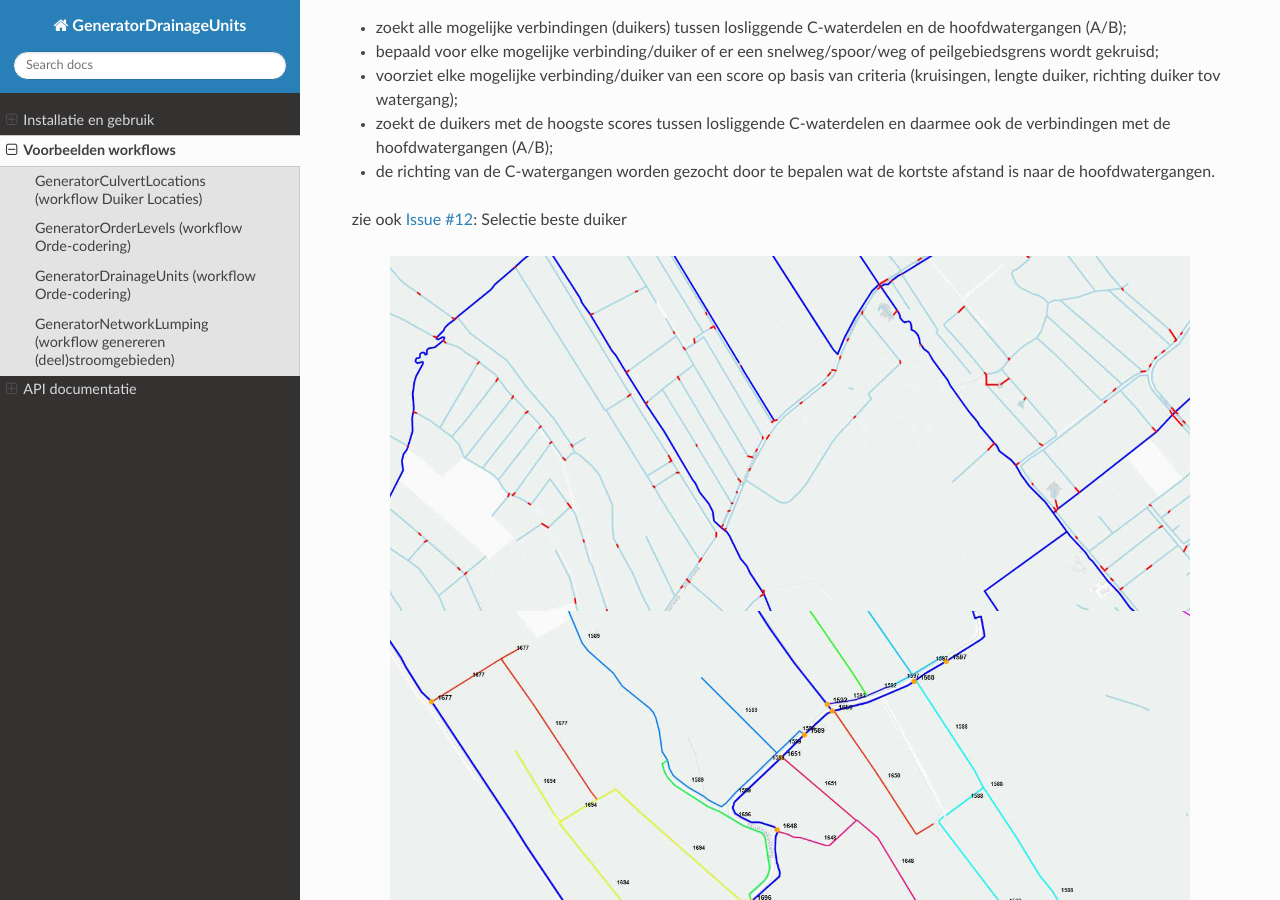
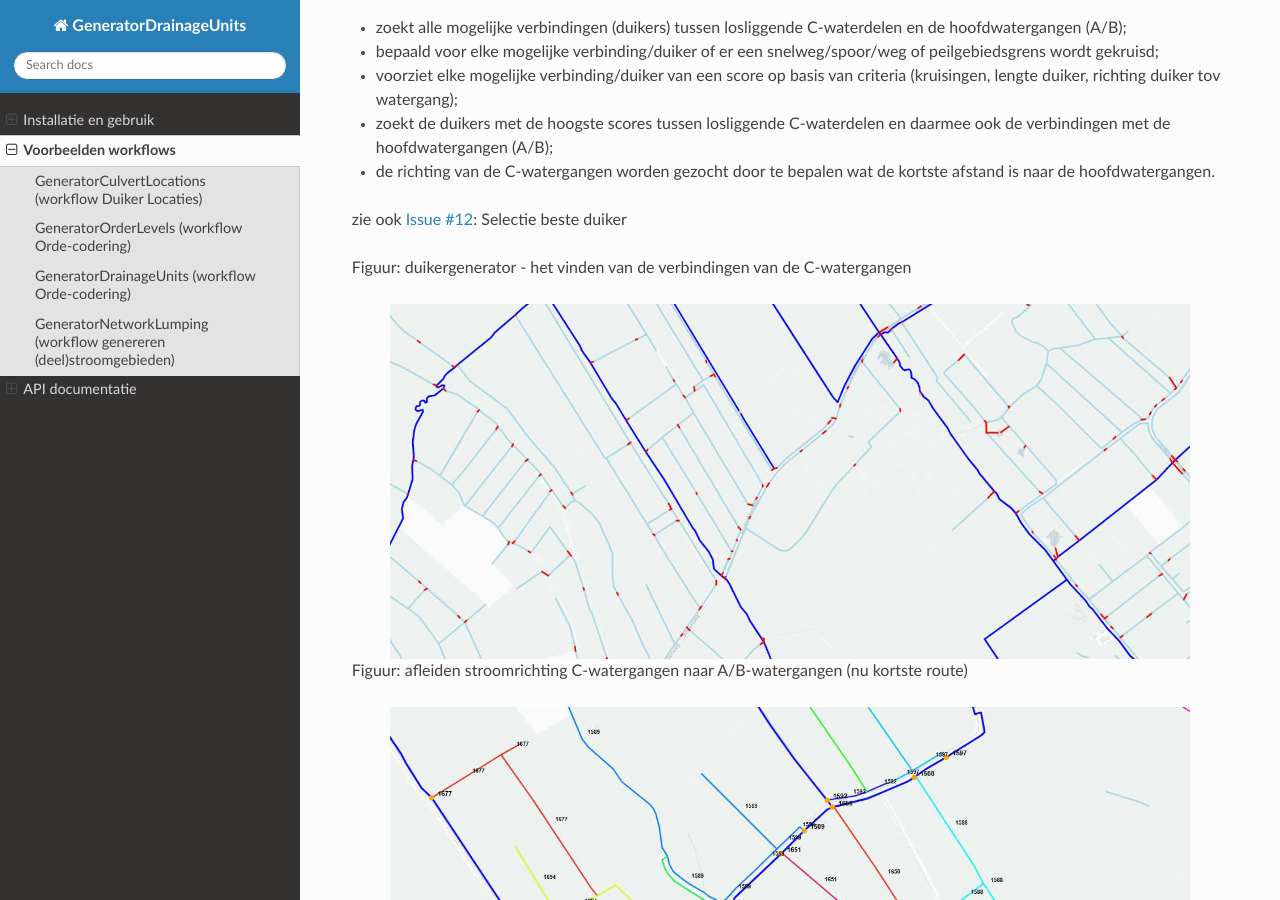
Before and after one commit to Sweco-NL/damo_afvoergebiedaanvoergebied, a Sphinx documentation site: the page built from docs/some_examples.rst, in a window 1280 px wide and 900 px high, scrolled down 320 px. Built offline with Sphinx 7.4.7 and the Read the Docs theme 3.1.0, drawn with Linux system fonts in a browser that asks for light colours; some of the changed text lies outside the part shown.

Commit message:
update figures

```diff
--- a/docs/some_examples.rst
+++ b/docs/some_examples.rst
@@ -15,13 +15,17 @@
 
 zie ook `Issue #12 <https://github.com/Sweco-NL/generator_drainage_units/issues/12#issuecomment-2446702722>`_: Selectie beste duiker
 
+Figuur: duikergenerator - het vinden van de verbindingen van de C-watergangen
+
 .. image:: _static/generator_culvert_locations_1.jpg
-    :alt: Generator Culvert Locations (workflow duiker locaties)
+    :alt: Generator Order Levels (workflow duiker-generator)
     :width: 800px
     :align: center
 
+Figuur: afleiden stroomrichting C-watergangen naar A/B-watergangen (nu kortste route)
+
 .. image:: _static/generator_culvert_locations_2.jpg
-    :alt: Generator Culvert Locations (workflow duiker locaties)
+    :alt: Generator Order Levels (workflow duiker-generator)
     :width: 800px
     :align: center
 
@@ -47,10 +51,14 @@
 * `Issue #18 <https://github.com/Sweco-NL/generator_drainage_units/issues/18#issue-2629773652>`_: Definitie orde C watergangen
 * `Issue #19 <https://github.com/Sweco-NL/generator_drainage_units/issues/20#issuecomment-2558543651>`_: Definitie orde-codering
 
-.. image:: _static/generator_culvert_locations_1.jpg
+Figuur: Afleiden orde nummer van de A/B watergangen
+
+.. image:: _static/generator_order_levels_1.jpg
     :alt: Generator Order Levels (workflow orde-codering)
     :width: 800px
     :align: center
+
+Figuur: Afleiden orde codering van de A/B watergangen
 
 .. image:: _static/generator_culvert_locations_2.jpg
     :alt: Generator Order Levels (workflow orde-codering)
@@ -68,10 +76,14 @@
 * punt 2
 * punt 3
 
+Figuur: afleiden afwateringseenheden - laaggelegen/polder
+
 .. image:: _static/generator_drainage_units_1.jpg
     :alt: Generator Drainage Units (workflow afwateringseenheden)
     :width: 800px
     :align: center
+
+Figuur: afleiden afwateringseenheden - hogergelegen gebied / vrij-afwaterend
 
 .. image:: _static/generator_drainage_units_2.jpg
     :alt: Generator Drainage Units (workflow afwateringseenheden)
```
